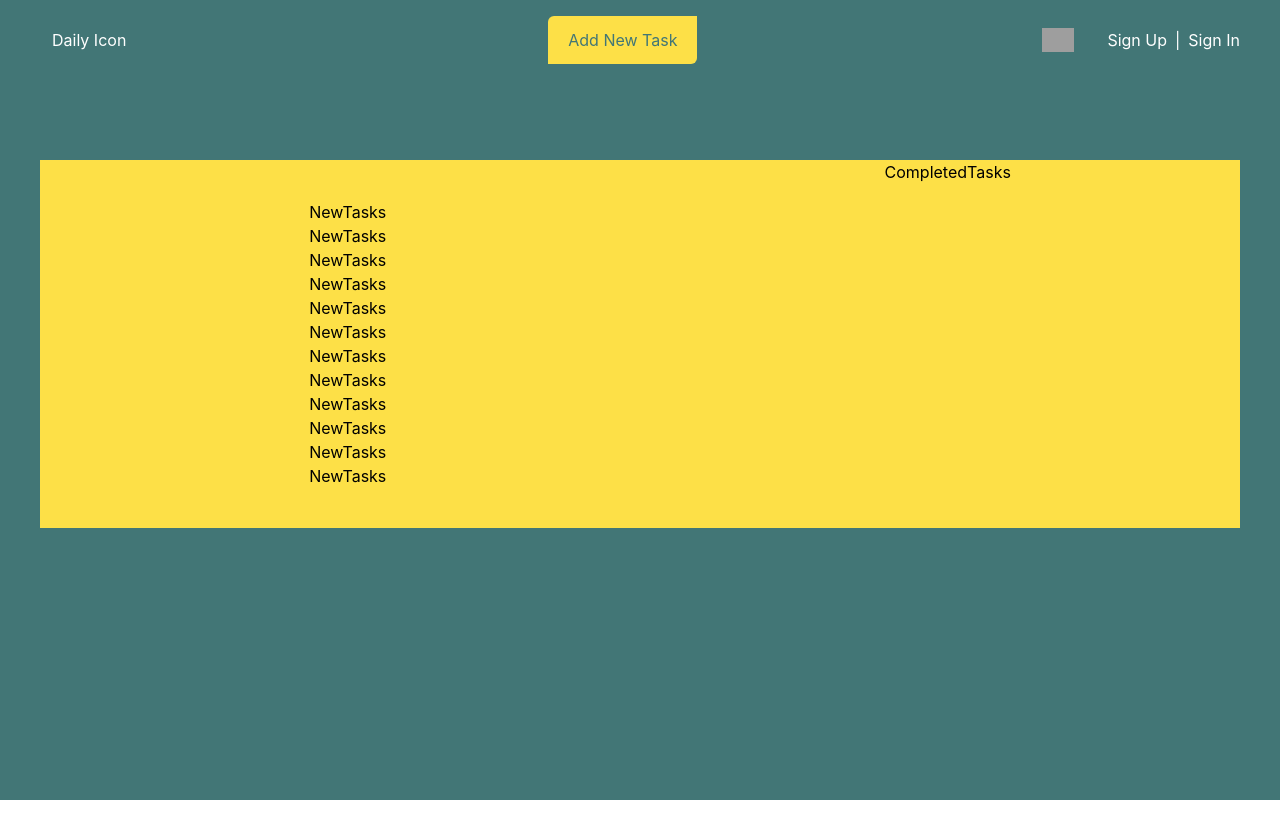
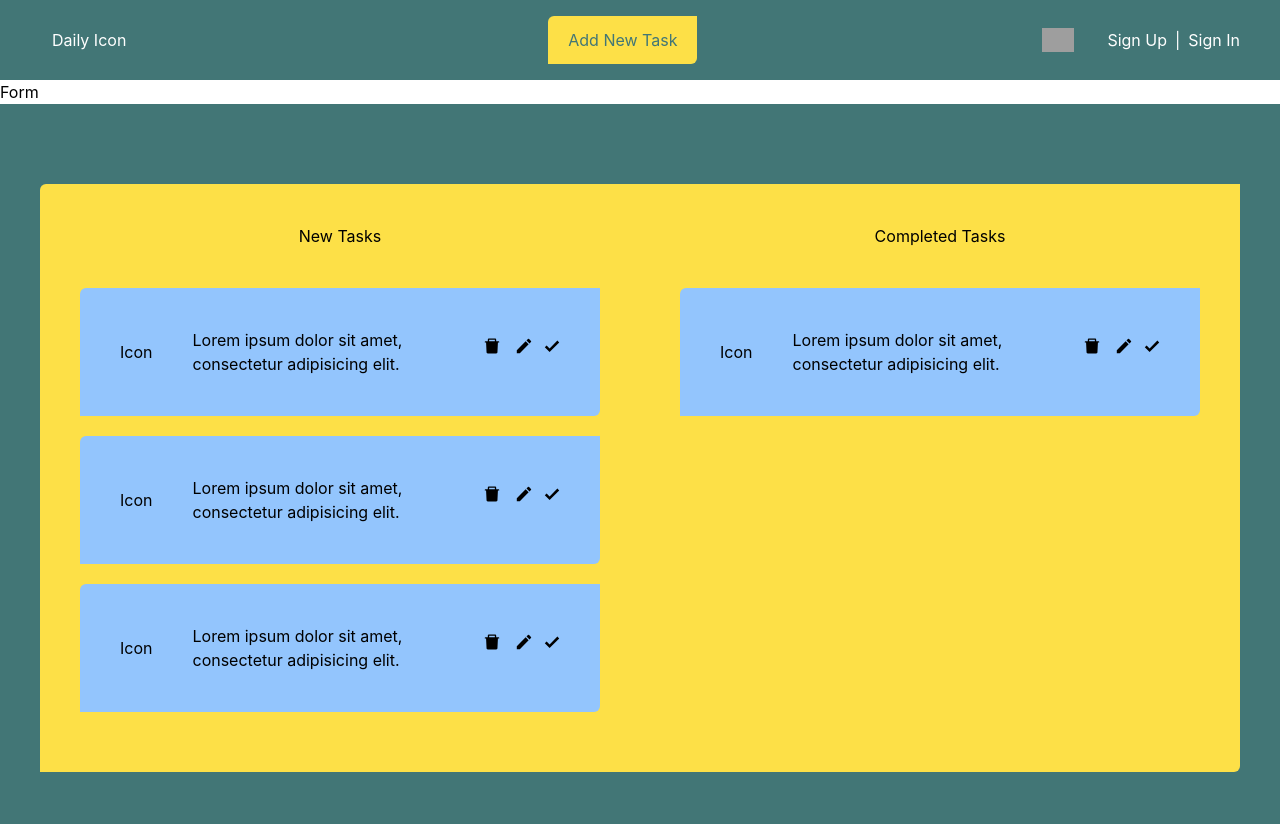
Before and after one commit to aliSalehAbdulhadi/Daily, a Next.js app: page / in a window 1280 px wide. Before the commit the page ends 800 px from the top, so only its background shows below. Built offline with nearby package versions, Linux system fonts and the light colour scheme; grey boxes are pictures that could not be loaded.

Commit message:
added single task

```diff
--- a/components/CompletedTasks.tsx
+++ b/components/CompletedTasks.tsx
@@ -1,9 +1,16 @@
-import React from 'react'
+import React from "react";
+import SingeTask from "./SingeTask";
 
 const CompletedTasks = () => {
   return (
-    <div>CompletedTasks</div>
-  )
-}
+    <div className="m-10 flex flex-col items-center">
+      <h1 className="mb-5 mt-5 md:mt-0">Completed Tasks</h1>
+      <div className="w-fit">
+        <SingeTask />
 
-export default CompletedTasks
+      </div>
+    </div>
+  );
+};
+
+export default CompletedTasks;
--- /dev/null
+++ b/components/Form.tsx
@@ -0,0 +1,7 @@
+import React from "react";
+
+const Form = () => {
+  return <div>Form</div>;
+};
+
+export default Form;
--- a/components/Navbar.tsx
+++ b/components/Navbar.tsx
@@ -5,7 +5,7 @@ const Navbar = () => {
   const [burger, setBurger] = useState(false);
 
   return (
-    <div className="text-white w-screen h-[10vh] bg-primaryColor flex items-center justify-between px-5 whitespace-nowrap text-sm md:text-base md:px-10">
+    <div className="text-white h-[10vh] bg-primaryColor flex items-center justify-between px-5 whitespace-nowrap text-sm md:text-base md:px-10">
       <div className="px-3">
         <h1>Daily Icon</h1>
       </div>
@@ -18,7 +18,7 @@ const Navbar = () => {
         <div className="absolute right-[170px] sm:right-[180px]">
           <input
             type="checkbox"
-            className=" sm:scale-[1.2]"
+            className=" sm:scale-[1.2] cursor-pointer"
             onChange={() => console.log("aa")}
           />
           <div className="bg-icon w-7 h-5 bg-no-repeat absolute pointer-events-none top-[-1px] right-[-12px] sm:top-[-0px] sm:right-[-14px] sm:w-8 sm:h-6"></div>
--- a/components/NewTasks.tsx
+++ b/components/NewTasks.tsx
@@ -1,20 +1,15 @@
 import React from "react";
+import SingeTask from "./SingeTask";
 
 const NewTasks = () => {
   return (
-    <div className="m-10">
-      NewTasks
-      <div>NewTasks</div>
-      <div>NewTasks</div>
-      <div>NewTasks</div>
-      <div>NewTasks</div>
-      <div>NewTasks</div>
-      <div>NewTasks</div>
-      <div>NewTasks</div>
-      <div>NewTasks</div>
-      <div>NewTasks</div>
-      <div>NewTasks</div>
-      <div>NewTasks</div>
+    <div className="m-10 flex flex-col items-center">
+      <h1 className="mb-5 mt-5 md:mt-0">New Tasks</h1>
+      <div className="w-fit">
+        <SingeTask />
+        <SingeTask />
+        <SingeTask />
+      </div>
     </div>
   );
 };
--- /dev/null
+++ b/components/SingeTask.tsx
@@ -0,0 +1,22 @@
+import React from "react";
+import { AiFillDelete } from "react-icons/ai";
+import { GoCheck } from "react-icons/go";
+import { MdModeEditOutline } from "react-icons/md";
+
+const SingeTask = () => {
+  return (
+    <div className="my-5 px-5 py-2 md:p-10 min-h-[5vh] bg-taskColor flex flex-col md:flex-row items-center rounded-tl-md rounded-br-md text-sm md:text-base">
+      <div className="mb-3 md:mb-0">Icon</div>
+      <h1 className="md:pl-10 mb-3 md:mb-0">
+        Lorem ipsum dolor sit amet, consectetur adipisicing elit.
+      </h1>
+      <div className="flex md:pl-10 ">
+        <AiFillDelete className="cursor-pointer mb-3 mr-1 scale-[1.2]" />
+        <MdModeEditOutline className="cursor-pointer mb-3 ml-3 scale-[1.2]" />
+        <GoCheck className="cursor-pointer ml-3 scale-[1.2]" />
+      </div>
+    </div>
+  );
+};
+
+export default SingeTask;
--- a/components/TasksContainer.tsx
+++ b/components/TasksContainer.tsx
@@ -4,8 +4,8 @@ import NewTasks from "./NewTasks";
 
 const TasksContainer = () => {
   return (
-    <div className="w-screen pt-[5rem]  h-[90vh] bg-primaryColor">
-      <div className="mx-10  bg-secondaryColor flex justify-around">
+    <div className="w-[100%] pt-[5rem]  min-h-[90vh] bg-primaryColor">
+      <div className="mx-10 bg-secondaryColor md:flex justify-around rounded-tl-md rounded-br-md">
         <NewTasks />
         <CompletedTasks />
       </div>
--- /dev/null
+++ b/components/modals/Modal.tsx
@@ -0,0 +1,97 @@
+import { Fragment, useRef } from "react";
+import PropTypes from "prop-types";
+import { Dialog, Transition } from "@headlessui/react";
+import { ModalInterface } from "../../interfaces/interfaces";
+
+function Modal({
+  children,
+  label,
+  open,
+  setOpen,
+}: ModalInterface): JSX.Element {
+  const cancelButtonRef = useRef(null);
+
+  return (
+    <Transition.Root show={open} as={Fragment}>
+      <Dialog
+        as="div"
+        className="fixed z-[98] inset-0 overflow-y-auto"
+        initialFocus={cancelButtonRef}
+        onClose={setOpen}
+      >
+        <div className="flex items-center justify-center min-h-screen pt-4 px-4 pb-20 text-center sm:block sm:p-0">
+          <Transition.Child
+            as={Fragment}
+            enter="ease-out duration-300"
+            enterFrom="opacity-0"
+            enterTo="opacity-100"
+            leave="ease-in duration-200"
+            leaveFrom="opacity-100"
+            leaveTo="opacity-0"
+          >
+            <Dialog.Overlay className="fixed inset-0 bg-black bg-opacity-60 transition-opacity backdrop-blur" />
+          </Transition.Child>
+          {/* This element is to trick the browser into centering the modal contents. */}
+          <span
+            className="hidden sm:inline-block sm:align-middle sm:h-screen"
+            aria-hidden="true"
+          >
+            &#8203;
+          </span>
+          <Transition.Child
+            as={Fragment}
+            enter="ease-out duration-300"
+            enterFrom="opacity-0 translate-y-4 sm:translate-y-0 sm:scale-95"
+            enterTo="opacity-100 translate-y-0 sm:scale-100"
+            leave="ease-in duration-200"
+            leaveFrom="opacity-100 translate-y-0 sm:scale-100"
+            leaveTo="opacity-0 translate-y-4 sm:translate-y-0 sm:scale-95"
+          >
+            <div
+              className={`relative inline-block align-bottom bg-primaryDark rounded-lg text-left overflow-hidden shadow-xl transform transition-all sm:my-8 sm:align-middle sm:max-w-sm sm:w-full
+              }`}
+            >
+              <div className={`p-4 sm:p-6 sm:pb-4 w-full `}>
+                <div className="flex justify-between mb-5">
+                  <h2 className="w-max font-semibold text-[1.2rem] md:text-2xl lg:text-[1.5rem]  mb-1">
+                    {label}
+                  </h2>
+                  <button
+                    type="button"
+                    className="rounded-full cursor-pointer hover:bg-cusOrange hover:text-white"
+                    onClick={() => setOpen(false)}
+                    ref={cancelButtonRef}
+                  >
+                    <svg
+                      className="w-8 h-8"
+                      xmlns="http://www.w3.org/2000/svg"
+                      fill="currentColor"
+                      viewBox="0 0 16 16"
+                    >
+                      <path d="M4.646 4.646a.5.5 0 0 1 .708 0L8 7.293l2.646-2.647a.5.5 0 0 1 .708.708L8.707 8l2.647 2.646a.5.5 0 0 1-.708.708L8 8.707l-2.646 2.647a.5.5 0 0 1-.708-.708L7.293 8 4.646 5.354a.5.5 0 0 1 0-.708z" />
+                    </svg>
+                  </button>
+                </div>
+                {children}
+              </div>
+            </div>
+          </Transition.Child>
+        </div>
+      </Dialog>
+    </Transition.Root>
+  );
+}
+Modal.propTypes = {
+  children: PropTypes.oneOfType([
+    PropTypes.arrayOf(PropTypes.node),
+    PropTypes.node,
+  ]),
+  label: PropTypes.string.isRequired,
+  open: PropTypes.bool.isRequired,
+  setOpen: PropTypes.func.isRequired,
+};
+Modal.defaultProps = {
+  children: "",
+};
+
+export default Modal;
--- /dev/null
+++ b/interfaces/interfaces.ts
@@ -0,0 +1,6 @@
+export interface ModalInterface {
+  label: string;
+  open: boolean;
+  setOpen: React.Dispatch<React.SetStateAction<boolean>>;
+  children: React.ReactNode;
+}
--- a/package.json
+++ b/package.json
@@ -9,6 +9,7 @@
     "lint": "next lint"
   },
   "dependencies": {
+    "@headlessui/react": "^1.6.3",
     "next": "12.1.6",
     "react": "18.1.0",
     "react-dom": "18.1.0",
--- a/pages/index.tsx
+++ b/pages/index.tsx
@@ -1,6 +1,7 @@
 import type { NextPage } from "next";
 import Head from "next/head";
 import Navbar from ".././components/Navbar";
+import Form from "../components/Form";
 import TasksContainer from "../components/TasksContainer";
 
 const Home: NextPage = () => {
@@ -12,6 +13,7 @@ const Home: NextPage = () => {
         <link rel="icon" href="/favicon.ico" />
       </Head>
       <Navbar />
+      <Form />
       <TasksContainer />
     </div>
   );
--- a/tailwind.config.js
+++ b/tailwind.config.js
@@ -8,6 +8,8 @@ module.exports = {
       colors: {
         primaryColor: "#427676",
         secondaryColor: "rgb(253 224 71)",
+        taskColor: "rgb(147 197 253)",
+
       },
     },
   },
```
Also changed, not shown: 1 other file (tests, documents, lock files or other folders).
